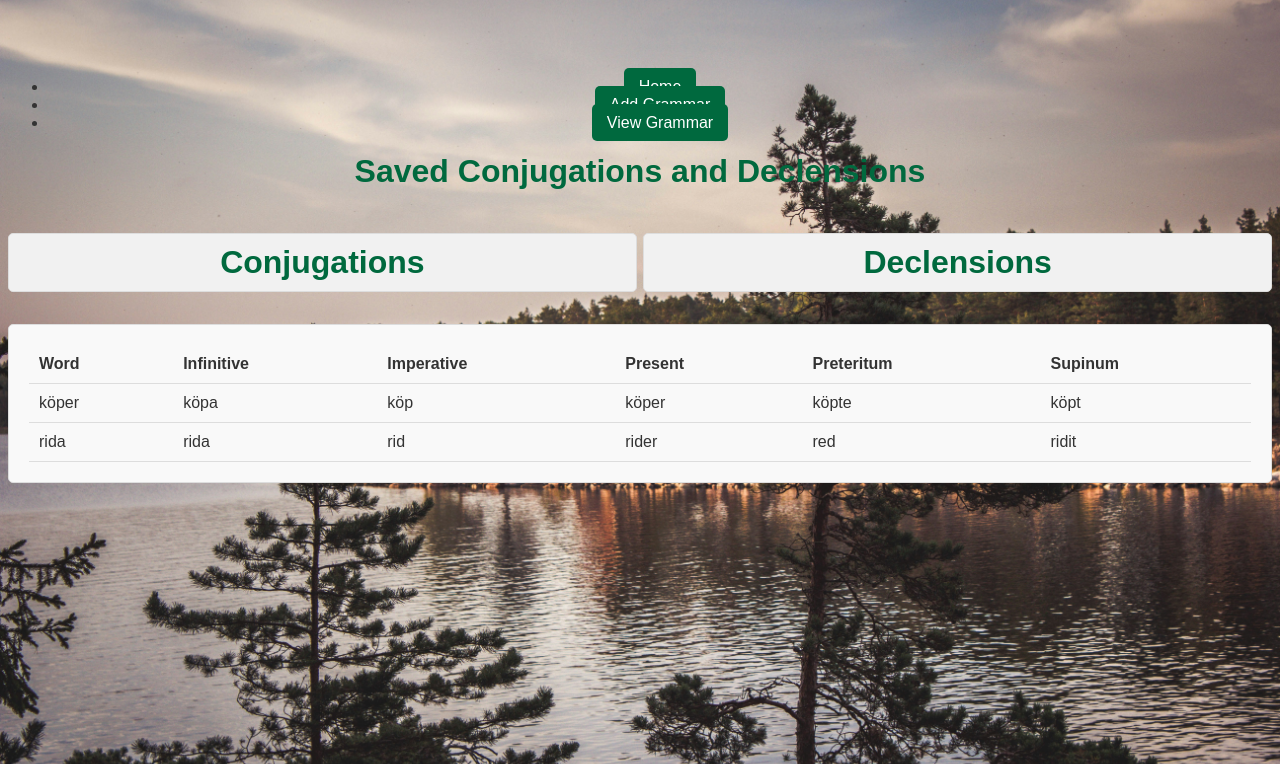
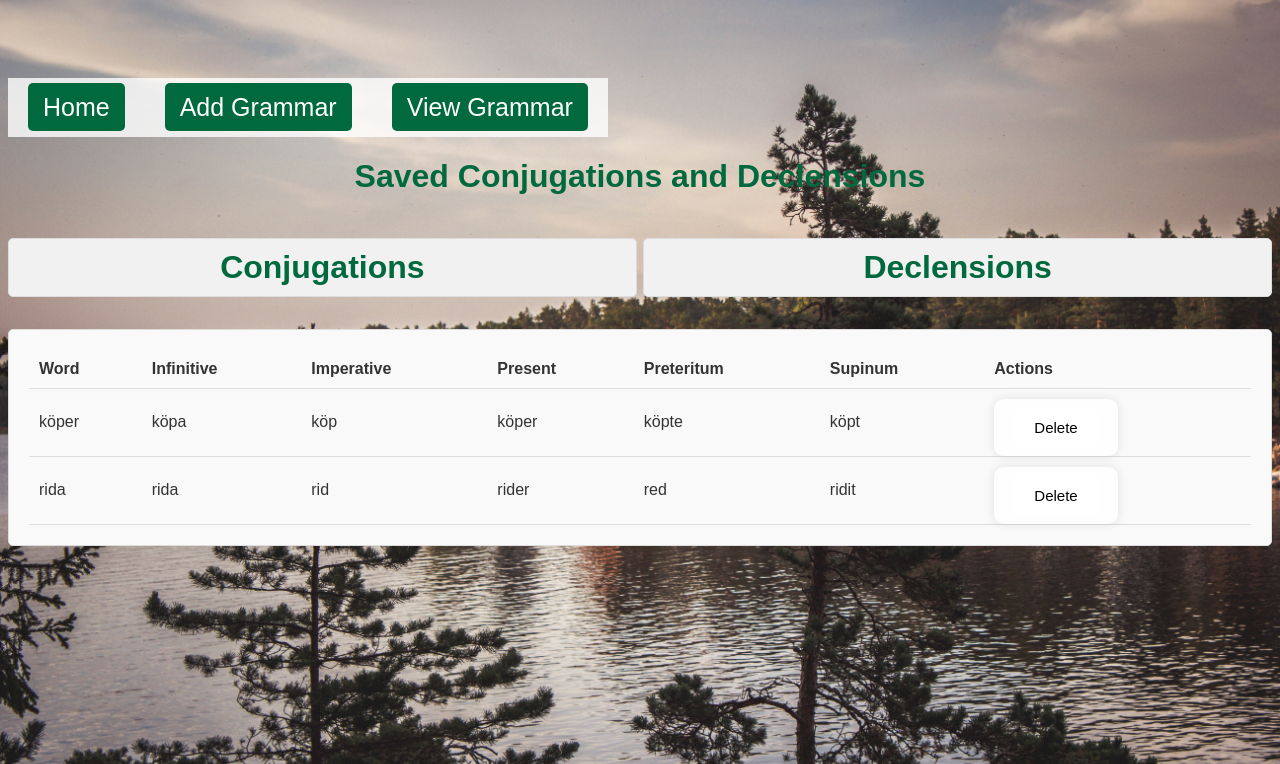
Before and after one commit to glaubitz-math/LearningSwedishApp, a Flask app: page /view_grammar in a window 1280 px wide. Shown: the top 764 px of the page. Run offline with Flask 3, Linux system fonts and the light colour scheme; data comes from the database, SQL or seed files in the repository; both versions use the stored data as it was after the commit.

Commit message:
updated design and added delete buttons

```diff
--- a/app.py
+++ b/app.py
@@ -221,25 +221,47 @@ def view_grammar():
     with sqlite3.connect('database.db') as conn:
         cursor = conn.cursor()
 
-        # Fetch all conjugations
+        # Fetch all conjugations along with entry id
         cursor.execute('''
-            SELECT v.swedish_word, c.infinitive, c.imperative, c.present, c.preteritum, c.supinum
+            SELECT c.id, v.swedish_word, c.infinitive, c.imperative, c.present, c.preteritum, c.supinum
             FROM conjugations c
             JOIN vocabulary v ON c.word_id = v.id
             ORDER BY v.swedish_word
         ''')
         conjugations = cursor.fetchall()
 
-        # Fetch all declensions
+        print(conjugations)
+
+        # Fetch all declensions along with entry id
         cursor.execute('''
-            SELECT v.swedish_word, d.indefinite_singular, d.definite_singular, d.indefinite_plural, d.definite_plural
+            SELECT d.id, v.swedish_word, d.indefinite_singular, d.definite_singular, d.indefinite_plural, d.definite_plural
             FROM declensions d
             JOIN vocabulary v ON d.word_id = v.id
             ORDER BY v.swedish_word
         ''')
         declensions = cursor.fetchall()
 
+        print(declensions)
+
     return render_template('view_grammar.html', conjugations=conjugations, declensions=declensions)
+
+
+@app.route('/delete_conjugation/<int:id>', methods=['POST'])
+def delete_conjugation(id):
+    with sqlite3.connect('database.db') as conn:
+        cursor = conn.cursor()
+        cursor.execute('DELETE FROM conjugations WHERE id = ?', (id,))
+        conn.commit()
+    return redirect(url_for('view_grammar'))
+
+@app.route('/delete_declension/<int:id>', methods=['POST'])
+def delete_declension(id):
+    with sqlite3.connect('database.db') as conn:
+        cursor = conn.cursor()
+        cursor.execute('DELETE FROM declensions WHERE id = ?', (id,))
+        conn.commit()
+    return redirect(url_for('view_grammar'))
+
 
 
 @app.route('/test')
--- a/static/style.css
+++ b/static/style.css
@@ -100,3 +100,68 @@ tr:hover {background-color: #c4dd88;}
 .delete-button:hover {
     background-color: #00693e;
 }
+
+navbar {
+    background-color: rgb(255, 255, 255);
+}
+
+.navbar-nav {
+    list-style: none;
+    margin: 0;
+    padding: 0;
+    display: flex;
+}
+
+.nav-item {
+    padding: 15px;
+    font-size: 25px;
+    background-color: rgba(255, 255, 255, 0.8);
+}
+
+.dropdown {
+    position: relative;
+}
+
+.dropdown-toggle::after {
+    content: '\25BC'; /* Down arrow */
+    margin-left: 5px;
+}
+
+.dropdown-menu {
+    display: none;
+    position: absolute;
+    background-color: rgb(255, 252, 252);
+    box-shadow: 0 8px 16px rgba(175, 30, 186, 0.2);
+    z-index: 1;
+}
+
+.dropdown:hover .dropdown-menu {
+    display: block;
+}
+
+.dropdown-menu li {
+    padding: 10px;
+}
+
+.content-table {
+    width: 100%;
+    border-collapse: collapse;
+}
+
+.content-table th, .content-table td {
+    padding: 10px;
+    text-align: left;
+    border-bottom: 1px solid #ddd;
+}
+
+.section-content {
+    display: none;
+    background-color: #f9f9f9;
+    padding: 20px;
+    border: 1px solid #ddd;
+    border-radius: 5px;
+}
+
+.section-content.active {
+    display: block;
+}
--- a/templates/view_grammar.html
+++ b/templates/view_grammar.html
@@ -90,21 +90,29 @@
                         <th>Present</th>
                         <th>Preteritum</th>
                         <th>Supinum</th>
+                        <th>Actions</th>
                     </tr>
                 </thead>
                 <tbody>
                     {% for conjugation in conjugations %}
                     <tr>
-                        <td>{{ conjugation[0] }}</td>
-                        <td>{{ conjugation[1] }}</td>
-                        <td>{{ conjugation[2] }}</td>
-                        <td>{{ conjugation[3] }}</td>
-                        <td>{{ conjugation[4] }}</td>
-                        <td>{{ conjugation[5] }}</td>
+                        <td>{{ conjugation[1] }}</td> <!-- swedish_word -->
+                        <td>{{ conjugation[2] }}</td> <!-- infinitive -->
+                        <td>{{ conjugation[3] }}</td> <!-- imperative -->
+                        <td>{{ conjugation[4] }}</td> <!-- present -->
+                        <td>{{ conjugation[5] }}</td> <!-- preteritum -->
+                        <td>{{ conjugation[6] }}</td> <!-- supinum -->
+                        <td>
+                            <form action="{{ url_for('delete_conjugation', id=conjugation[0]) }}" method="POST" style="display:inline;">
+                                <button type="submit" class="delete-button">Delete</button>
+                            </form>
+                        </td>
                     </tr>
                     {% endfor %}
                 </tbody>
             </table>
+
+
             {% else %}
             <p>No conjugations found.</p>
             {% endif %}
@@ -120,16 +128,22 @@
                         <th>Definite Singular</th>
                         <th>Indefinite Plural</th>
                         <th>Definite Plural</th>
+                        <th>Actions</th>
                     </tr>
                 </thead>
                 <tbody>
                     {% for declension in declensions %}
                     <tr>
-                        <td>{{ declension[0] }}</td>
-                        <td>{{ declension[1] }}</td>
-                        <td>{{ declension[2] }}</td>
-                        <td>{{ declension[3] }}</td>
-                        <td>{{ declension[4] }}</td>
+                        <td>{{ declension[1] }}</td> <!-- swedish_word -->
+                        <td>{{ declension[2] }}</td> <!-- indefinite_singular -->
+                        <td>{{ declension[3] }}</td> <!-- definite_singular -->
+                        <td>{{ declension[4] }}</td> <!-- indefinite_plural -->
+                        <td>{{ declension[5] }}</td> <!-- definite_plural -->
+                        <td>
+                            <form action="{{ url_for('delete_declension', id=declension[0]) }}" method="POST" style="display:inline;">
+                                <button type="submit" class="delete-button">Delete</button>
+                            </form>
+                        </td>
                     </tr>
                     {% endfor %}
                 </tbody>
--- a/templates/vocabulary.html
+++ b/templates/vocabulary.html
@@ -19,7 +19,8 @@
     <p style="margin-bottom:1cm;">
 
     </p>
-    <table border="2", style="background-color:#ffffff;">
+    <div class="section-content active">
+    <table class="content-table">
         <thead>
             <tr>
                 <th>
@@ -61,6 +62,7 @@
             {% endfor %}
         </tbody>
     </table>
+</div>
     </center>
 </body>
 </html>
```
Also changed, not shown: templates/add_grammar.html (+11 -1 lines), database.db.
